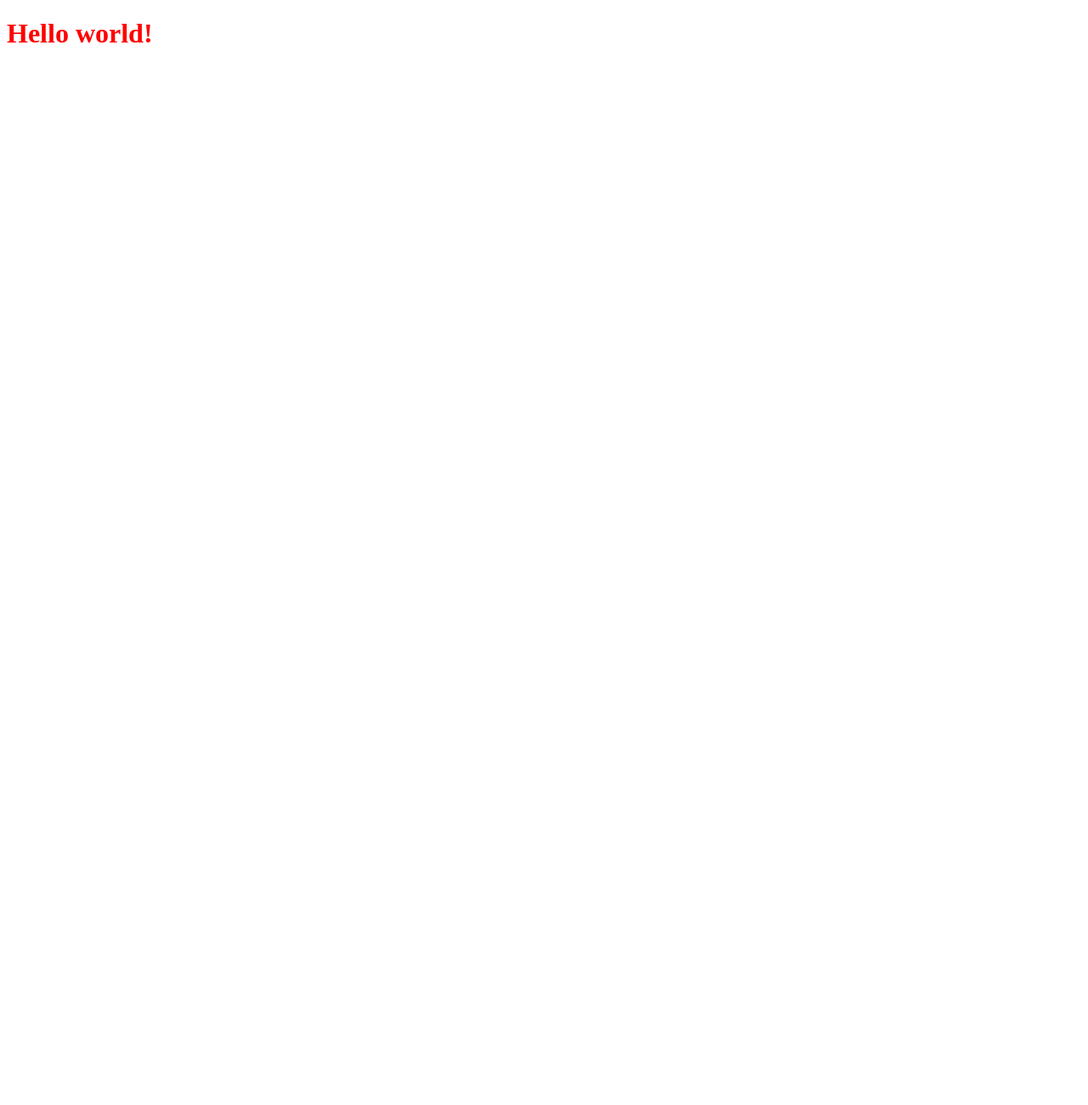
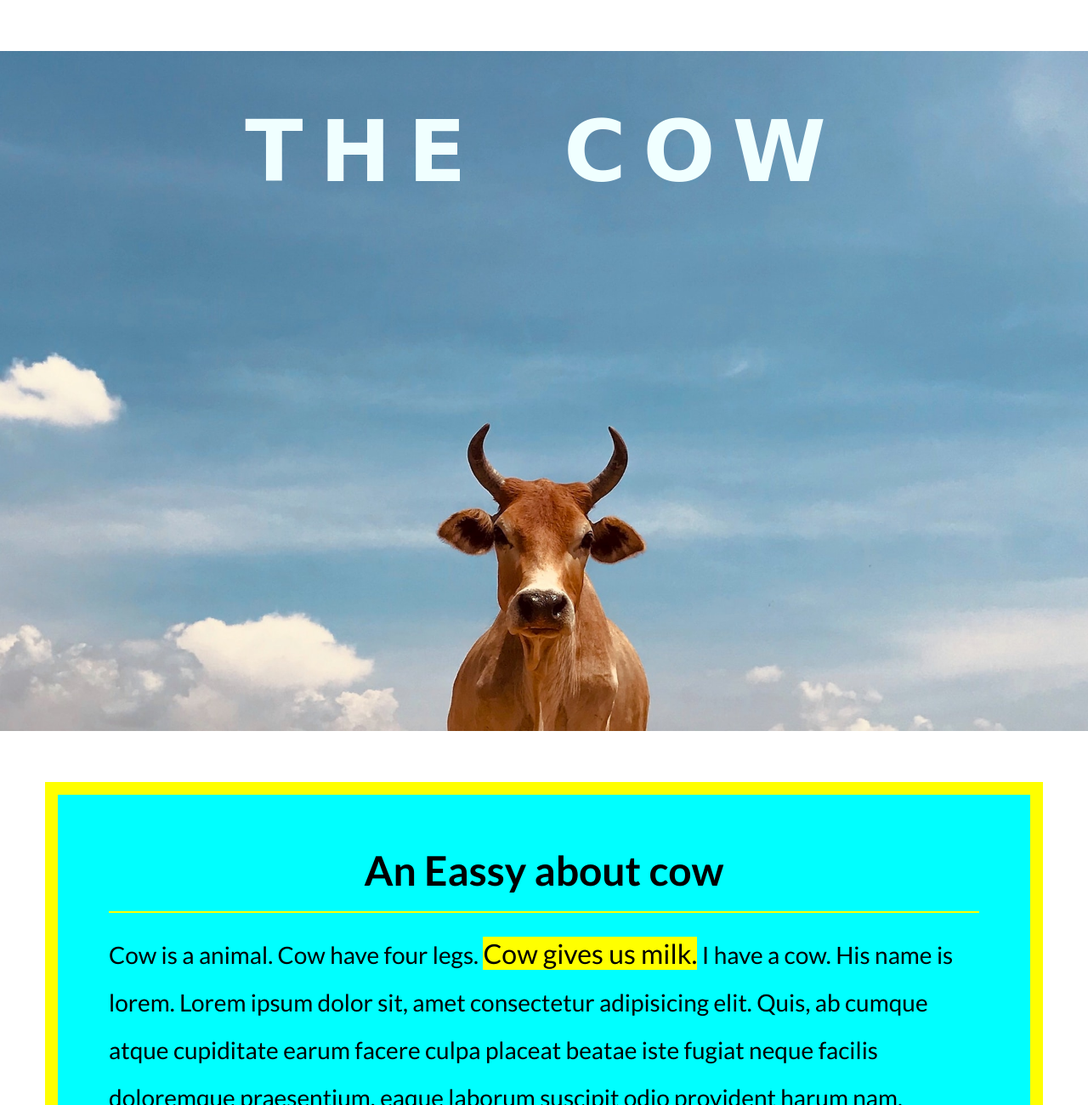
Before and after one commit to emon-hossain1001/html-css-practice, a plain HTML site: page index.html in a window 1280 px wide. Shown: the top 1300 px of the page at 85% size. Before the commit the page ends 800 px from the top, so only its background shows below. Drawn offline with Linux system fonts and the light colour scheme.

Commit message:
create a cow eassy website

```diff
--- a/index.html
+++ b/index.html
@@ -5,8 +5,28 @@
     <meta name="viewport" content="width=device-width, initial-scale=1.0">
     <title>The Cow</title>
     <link rel="stylesheet" href="./styles/style.css">
+    <link rel="shortcut icon" href="./images/icons8-cow-48.png" type="image/x-icon">
 </head>
 <body>
-    <h1>Hello world!</h1>
+    <div class="hero">
+        <h1>THE COW</h1>
+    </div>
+    <div class="article">
+        <h2>An Eassy about cow</h2>
+        <p>Cow is a animal. Cow have four legs. <span class="imp">Cow gives us milk.</span> I have a cow. His name is lorem. Lorem ipsum dolor sit, amet consectetur adipisicing elit. Quis, ab cumque atque cupiditate earum facere culpa placeat beatae iste fugiat neque facilis doloremque praesentium, eaque laborum suscipit odio provident harum nam, minima accusantium eveniet temporibus quam corporis! Perferendis totam molestiae numquam ut placeat ipsam, voluptatibus, quidem quis distinctio voluptas quod dolor laborum in omnis vitae maiores enim consequatur dignissimos quae possimus veniam. Consectetur laudantium ea eos iure obcaecati asperiores laboriosam voluptatem quam provident vel doloribus adipisci reiciendis dicta, neque nemo laborum nesciunt fuga nam sint corrupti incidunt quasi a quae molestias. Quisquam voluptas nulla in vitae voluptatum dicta nihil eveniet?</p>
+    </div>
+
+    <div id="cow-type">
+        <h2>Types of Cow</h2>
+        <div>
+            <img src="https://images.unsplash.com/photo-1697823553773-228cf0acd0ab?w=600&auto=format&fit=crop&q=60&ixlib=rb-4.0.3&ixid=M3wxMjA3fDB8MHxzZWFyY2h8MTZ8fGNvdyUyMHBvcnRyYWl0fGVufDB8fDB8fHww" alt="">
+        </div>
+        <div>
+            <img src="https://images.unsplash.com/photo-1651335222475-7fb15319f4b4?q=80&w=1970&auto=format&fit=crop&ixlib=rb-4.0.3&ixid=M3wxMjA3fDB8MHxwaG90by1wYWdlfHx8fGVufDB8fHx8fA%3D%3D" alt="">
+        </div>
+        <div>
+            <img src="https://images.unsplash.com/photo-1651335293744-e8a46b339a88?q=80&w=1970&auto=format&fit=crop&ixlib=rb-4.0.3&ixid=M3wxMjA3fDB8MHxwaG90by1wYWdlfHx8fGVufDB8fHx8fA%3D%3D" alt="">
+        </div>
+    </div>
 </body>
 </html>
--- a/styles/style.css
+++ b/styles/style.css
@@ -1,3 +1,52 @@
-h1{
-    color: red;
+@import url('https://fonts.googleapis.com/css2?family=Lato:ital,wght@0,100;0,300;0,400;0,700;0,900;1,100;1,300;1,400;1,700;1,900&display=swap');
+*{
+    margin: 0;
+    padding: 0;
+    font-family: 'Lato', sans-serif;
 }
+.hero{
+    background-image: url('../images/cow.jpg');
+    background-size: cover;
+    background-position: bottom center;
+    height: 100vh;
+}
+.hero h1{
+    color: azure;
+    font-size: 100px;
+    text-align: center;
+    font-weight: 900;
+    font-family: cursive;
+    word-spacing: 40px;
+    letter-spacing: 20px;
+    margin-top: 60px;
+    padding-top: 60px;
+}
+.article,#cow-type{
+    width: 80%;
+    margin: 60px auto;
+    border-width: 15px;
+    border-color: yellow;
+    border-style: solid;
+    background-color: cyan;
+    padding: 60px;
+}
+.article h2{
+    text-align: center;
+    font-size: 48px;
+    border: 2px yellow solid;
+    border-top: 0;
+    border-left: 0;
+    border-right: 0;
+    padding-bottom: 20px;
+    margin-bottom: 20px;
+}
+.article p {
+    line-height: 2em;
+    font-size: 28px;
+}
+.article p .imp{
+    font-size: 2rem;
+    background-color: yellow;
+    display: inline;
+    width: 600px;
+}
```
Also changed, not shown: images/cow.jpg (added), images/icons8-cow-48.png (added).
